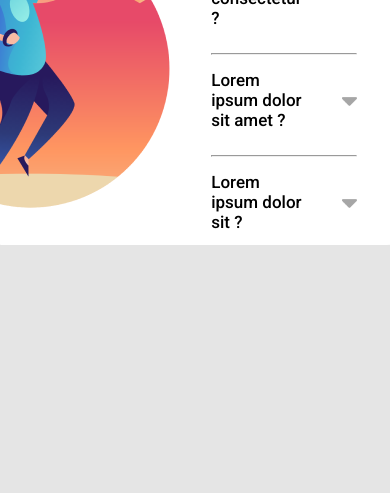
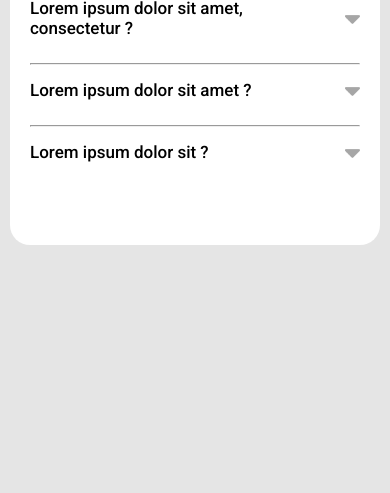
Before and after one commit to MadeiraVitor/faq-accordion, a plain HTML site: page index.html in a window 390 px wide. Shown: the part 351-844 px from the top of the page. Drawn offline with Linux system fonts and the light colour scheme.

Commit message:
corrigindo responsividade

```diff
--- a/index.html
+++ b/index.html
@@ -9,6 +9,7 @@
 
     <link rel="stylesheet" href="src/css/reset.css">
     <link rel="stylesheet" href="src/css/style.css">
+    <link rel="stylesheet" href="src/css/responsive.css">
 
     <link rel="preconnect" href="https://fonts.googleapis.com">
     <link rel="preconnect" href="https://fonts.gstatic.com" crossorigin>
--- /dev/null
+++ b/src/css/responsive.css
@@ -0,0 +1,14 @@
+@media(max-width: 850px){
+    .container {
+        padding: 0 20px;
+        margin: 0 10px;
+    }
+
+    .container .imagem {
+        display: none;
+    }
+
+    .faq {
+        margin: 0 auto;
+    }
+}
--- a/src/css/style.css
+++ b/src/css/style.css
@@ -12,7 +12,7 @@
     background-color: white;
     border-radius: 20px;
     height: 347px;
-    width: 655px;
+    max-width: 655px;
     position: relative;
 }
 
```
